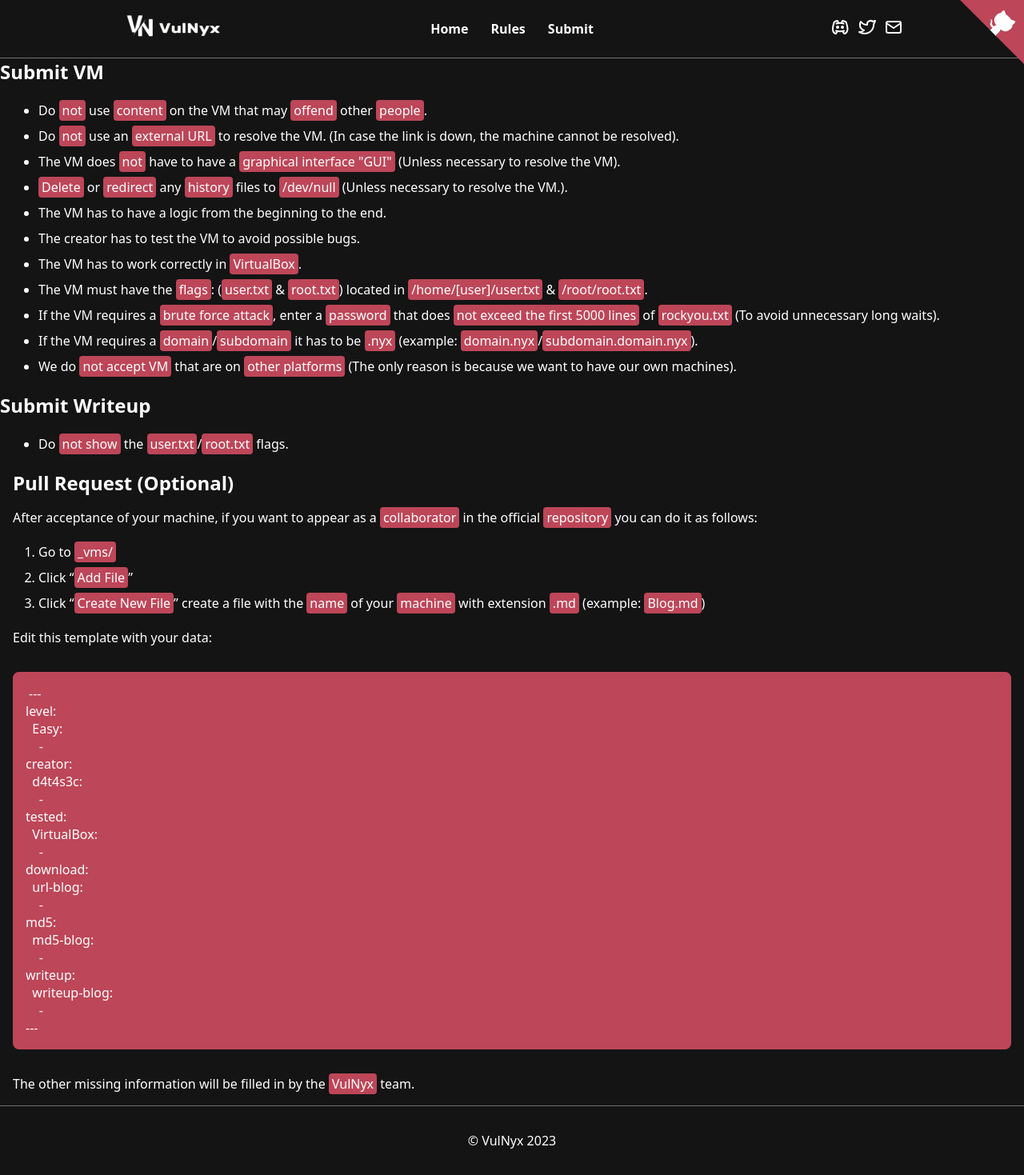
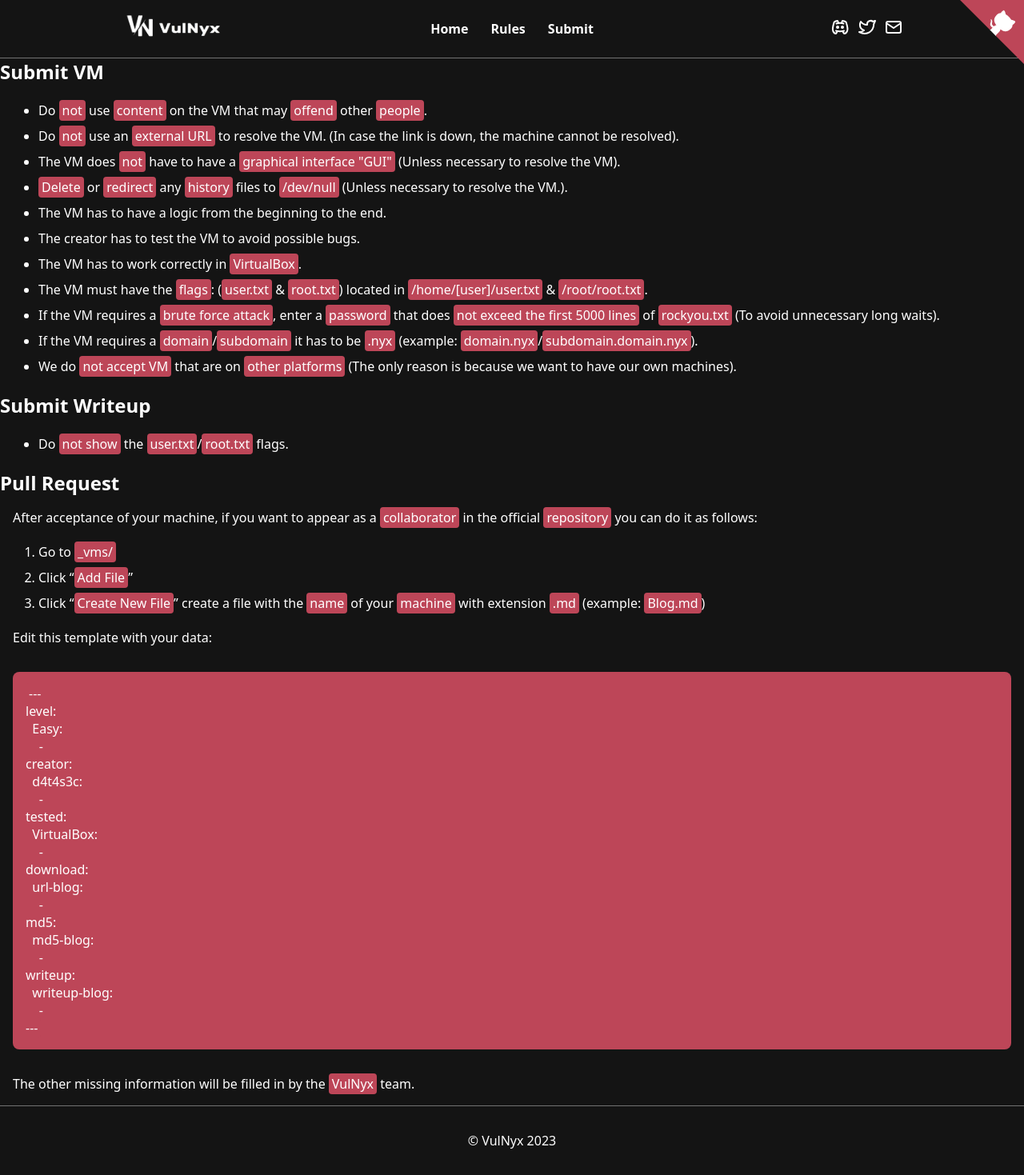
Before and after one commit to VulNyx/vulnyx, a Jekyll site: the page built from rules.md, in a window 1280 px wide. Shown: the whole page at 80% size. Built offline with Jekyll 4.4.1, drawn with Linux system fonts in a browser that asks for light colours.

Commit message:
Update rules.md

```diff
--- a/rules.md
+++ b/rules.md
@@ -21,7 +21,7 @@ title: Rules
 
 - Do `not show` the `user.txt`/`root.txt` flags.
 
-## Pull Request (Optional)
+## Pull Request
 
 After acceptance of your machine, if you want to appear as a <a href="https://github.com/vulnyx/vulnyx.github.io/graphs/contributors" target="_blank">`collaborator`</a> in the official <a href="https://github.com/VulNyx/vulnyx.github.io" target="_blank">`repository`</a> you can do it as follows:
 
```
